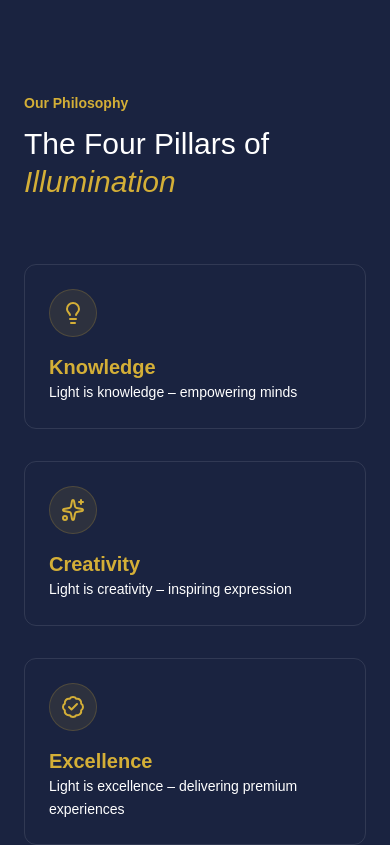
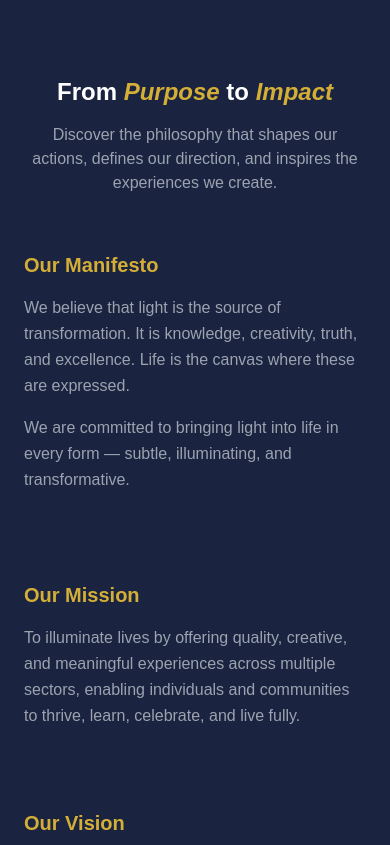
Before and after one commit to HarunaDev/laglobalis, a React (Vite) app: page / in a window 390 px wide. Shown: the part 2980-3825 px from the top of the page. Built offline with nearby package versions, Linux system fonts and the light colour scheme.

Commit message:
added mission and vision section

```diff
--- a/src/components/Header.tsx
+++ b/src/components/Header.tsx
@@ -48,8 +48,8 @@ const Header = ({ onContactHover }: HeaderProps) => {
       {/* <h1 className='text-[#D4AF37]'>La GlobalisLumiere</h1> */}
 
       <nav className='hidden md:flex items-center gap-12'>
-        <a href="#" className='text-base tracking-wider transition-colors hover:text-gray-300'>About</a>
-        <a href="#" className='text-base tracking-wider transition-colors hover:text-gray-300'>Learn</a>
+        <a href="/" className='text-base tracking-wider transition-colors hover:text-gray-300'>Home</a>
+        <a href="/academy" className='text-base tracking-wider transition-colors hover:text-gray-300'>Academy</a>
         <a href="#" className='text-base tracking-wider transition-colors hover:text-gray-300'>Shop</a>
       </nav>
 
@@ -68,8 +68,8 @@ const Header = ({ onContactHover }: HeaderProps) => {
 
       <div id='mobileMenu' className='hidden fixed  top-0 bottom-0 right-0 left-0 p-5 md:hidden z-40 bg-secondaryColor bg-opacity-70 backdrop-blur-md h-screen'>
         <nav className='flex flex-col gap-6 items-center mt-12'>
-        <a href="#About" className='text-base tracking-wider transition-colors hover:text-gray-300'>About</a>
-        <a href="#Learn" className='text-base tracking-wider transition-colors hover:text-gray-300'>Learn</a>
+        <a href="/" className='text-base tracking-wider transition-colors hover:text-gray-300'>Home</a>
+        <a href="/academy" className='text-base tracking-wider transition-colors hover:text-gray-300'>Academy</a>
         <a href="#Shop" className='text-base tracking-wider transition-colors hover:text-gray-300'>Shop</a>
         </nav>
       </div>
--- a/src/pages/home/Home.tsx
+++ b/src/pages/home/Home.tsx
@@ -5,6 +5,7 @@ import Divisions from './components/layout/Division'
 import Mission from './components/layout/Mission'
 import CTA from './components/layout/CTA'
 import Hero from './components/layout/Hero'
+import AboutSection from './components/layout/Manifesto'
 // import Hero from './components/layout/Hero.js'
 
 type Props = {
@@ -35,6 +36,9 @@ export default function Home({isHovered} : Props): JSX.Element {
         <div className="relative z-20">
         <Divisions />
         </div>
+        <div className="relative z-20">
+        <AboutSection />
+        </div>
         <div className="relative z-2">
         <Mission />
         </div>
--- /dev/null
+++ b/src/pages/home/components/layout/Manifesto.tsx
@@ -0,0 +1,129 @@
+import type { JSX } from "react";
+
+type SectionBlock = {
+  title: string;
+  content: string;
+};
+
+type ManifestoItem = {
+  title: string;
+  description: string;
+};
+
+const manifestoIntro: string =
+  "We believe that light is the source of transformation. It is knowledge, creativity, truth, and excellence. Life is the canvas where these are expressed.";
+
+const manifestoCommitment: string =
+  "We are committed to bringing light into life in every form — subtle, illuminating, and transformative.";
+
+const manifestoImpact: ReadonlyArray<ManifestoItem> = [
+  {
+    title: "Education",
+    description: "Igniting curiosity and personal growth",
+  },
+  {
+    title: "Food & Hospitality",
+    description: "Delighting senses and creating joy",
+  },
+  {
+    title: "Arts & Culture",
+    description: "Inspiring creativity and cultural engagement",
+  },
+  {
+    title: "Transport & Logistics",
+    description: "Connecting people and communities",
+  },
+  {
+    title: "Cleanliness & Care",
+    description: "Providing healthy and safe environments",
+  },
+];
+
+const mission: SectionBlock = {
+  title: "Our Mission",
+  content:
+    "To illuminate lives by offering quality, creative, and meaningful experiences across multiple sectors, enabling individuals and communities to thrive, learn, celebrate, and live fully.",
+};
+
+const vision: SectionBlock = {
+  title: "Our Vision",
+  content:
+    "To be the leading multi-sector brand that transforms ordinary experiences into extraordinary, light-filled, life-enhancing moments — wherever we operate.",
+};
+
+export default function AboutSection(): JSX.Element {
+  return (
+    <section
+      aria-labelledby="about-heading"
+      className="w-full px-6 md:px-12 lg:px-12 py-16 "
+    >
+      {/* 🔥 Section Heading (SEO Friendly) */}
+      <header className="max-w-5xl mx-auto text-center">
+        <h2
+          id="about-heading"
+          className="text-2xl sm:text-3xl md:text-4xl font-bold leading-tight"
+        >
+          From{" "}
+          <span className="text-primaryColor italic">Purpose</span> to{" "}
+          <span className="text-primaryColor italic">Impact</span>
+        </h2>
+
+        <p className="mt-4 text-gray-400 text-base md:text-lg">
+          Discover the philosophy that shapes our actions, defines our direction,
+          and inspires the experiences we create.
+        </p>
+      </header>
+
+      {/* 🌟 Manifesto (Full Width) */}
+      <div className="mt-14 max-w-5xl mx-auto">
+        <h3 className="text-xl md:text-2xl font-semibold text-primaryColor">
+          Our Manifesto
+        </h3>
+
+        <p className="mt-4 text-gray-400 leading-relaxed">
+          {manifestoIntro}
+        </p>
+
+        <p className="mt-4 text-gray-400 leading-relaxed">
+          {manifestoCommitment}
+        </p>
+
+        {/* Impact Areas */}
+        {/* <div className="mt-8 grid sm:grid-cols-2 md:grid-cols-3 gap-6">
+          {manifestoImpact.map((item) => (
+            <div
+              key={item.title}
+              className="p-5 rounded-xl border border-gray-100 shadow-sm hover:shadow-md transition"
+            >
+              <h4 className="font-semibold text-primaryColor">
+                {item.title}
+              </h4>
+              <p className="text-sm text-gray-600 mt-2">
+                {item.description}
+              </p>
+            </div>
+          ))}
+        </div> */}
+      </div>
+
+      {/* 🎯 Mission + Vision */}
+      <div className="mt-16 max-w-5xl mx-auto grid md:grid-cols-2 gap-8">
+        {[mission, vision].map((block) => (
+          <article
+            key={block.title}
+            className="py-6 rounded-2xl   hover:shadow-md transition"
+          >
+            {/* border border-primaryColor */}
+            <h3 className="text-xl md:text-2xl font-semibold text-primaryColor">
+              {block.title}
+            </h3>
+
+            <p className="mt-4 text-gray-400 leading-relaxed">
+              {block.content}
+            </p>
+          </article>
+        ))}
+      </div>
+    </section>
+  );
+}
```
